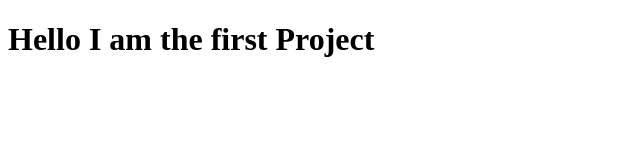
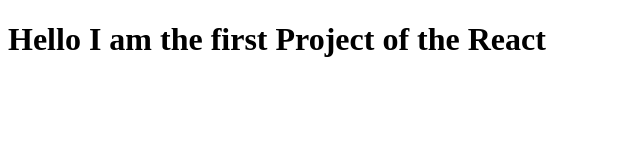
Before and after one commit to ParvejAalam/First-Project, a plain HTML site: page index.html in a window 1280 px wide. Shown: the whole page, without its empty margins (0-640 px from the left). Drawn offline with Linux system fonts and the light colour scheme.

Commit message:
Update index.html

```diff
--- a/index.html
+++ b/index.html
@@ -4,6 +4,6 @@
 
     </head>
     <body>
-        <h1>Hello I am the first Project</h1>
+        <h1>Hello I am the first Project of the React</h1>
     </body>
 </html>
```
